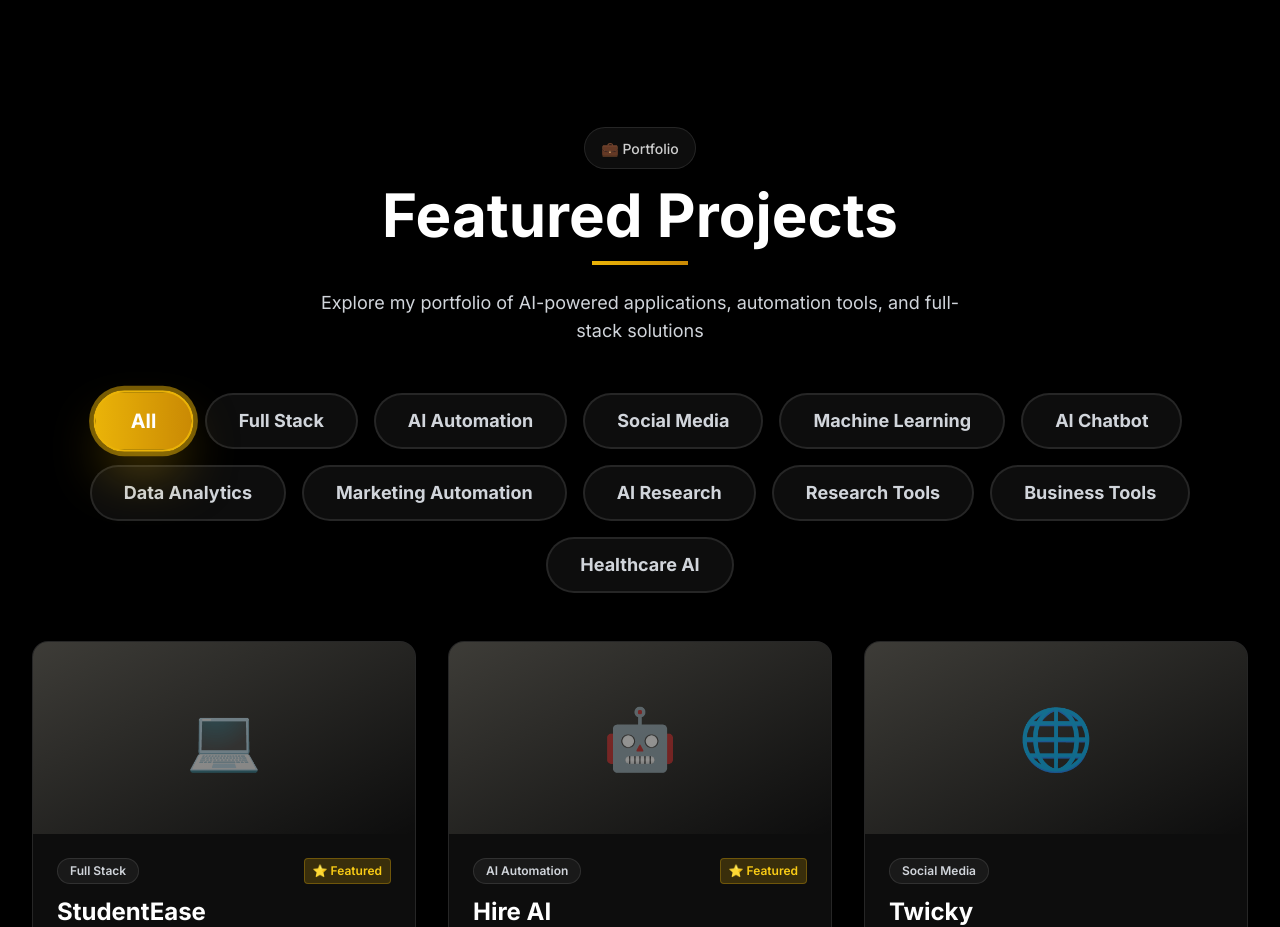
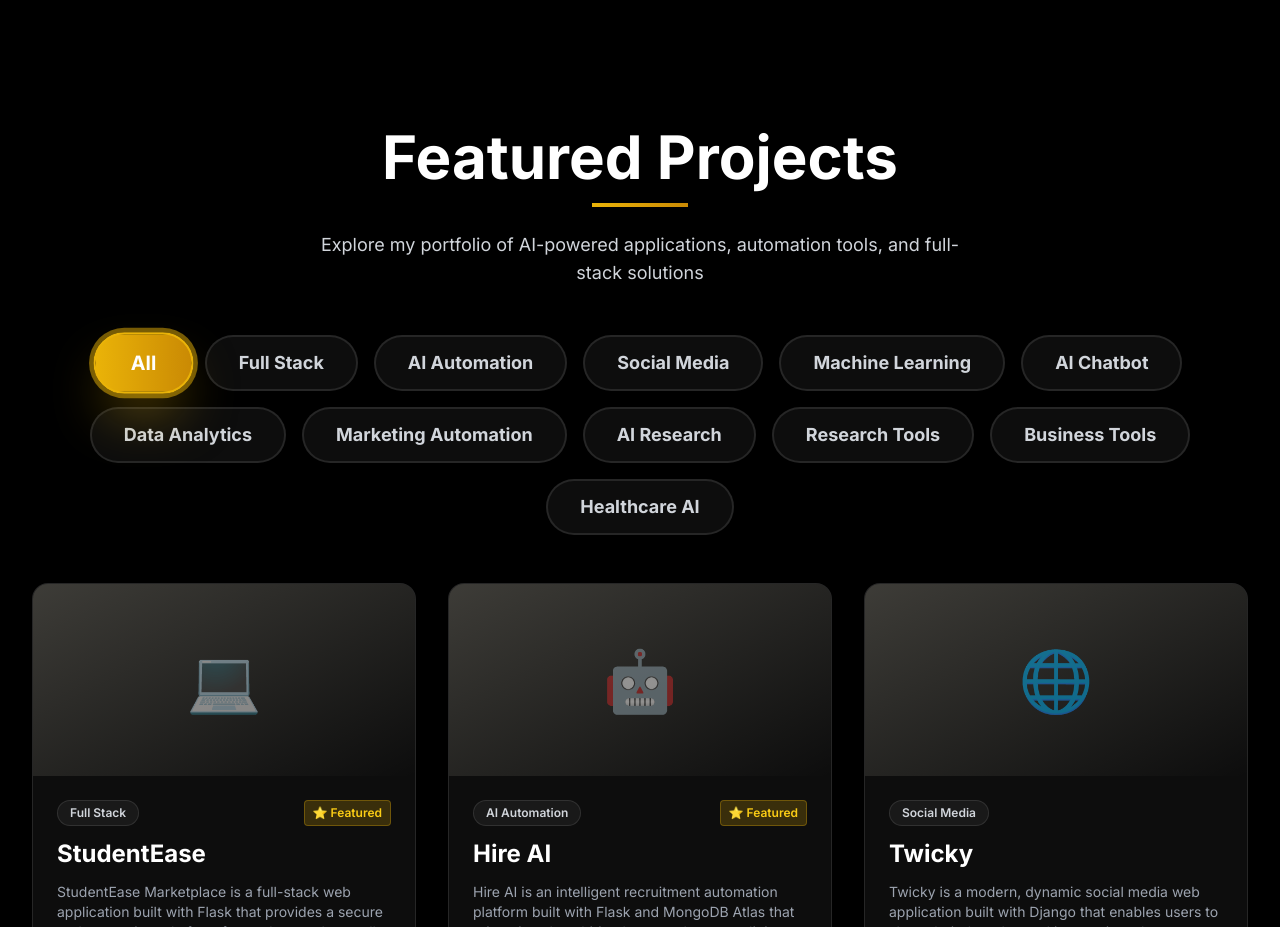
Before and after one commit to Jitesh52142/jitesh-bawaskar-, a Next.js app: page / in a window 1280 px wide. Shown: the part 1800-2727 px from the top of the page. Built offline with nearby package versions, Linux system fonts and the light colour scheme; no server answers; the database is empty.

Commit message:
final deployed update curd opreation

```diff
--- a/components/Projects.tsx
+++ b/components/Projects.tsx
@@ -46,14 +46,6 @@ const Projects = ({ projects }: ProjectsProps) => {
           transition={{ duration: 0.8 }}
         >
           <div className="text-center mb-12">
-            <motion.div
-              initial={{ opacity: 0, scale: 0.9 }}
-              animate={inView ? { opacity: 1, scale: 1 } : {}}
-              transition={{ duration: 0.5 }}
-              className="inline-block px-4 py-2 rounded-full bg-white/5 border border-white/10 mb-4"
-            >
-              <span className="text-sm text-white/80 font-medium">💼 Portfolio</span>
-            </motion.div>
             <h2 className="text-4xl md:text-6xl font-bold mb-4 text-white">
               Featured Projects
             </h2>
```
